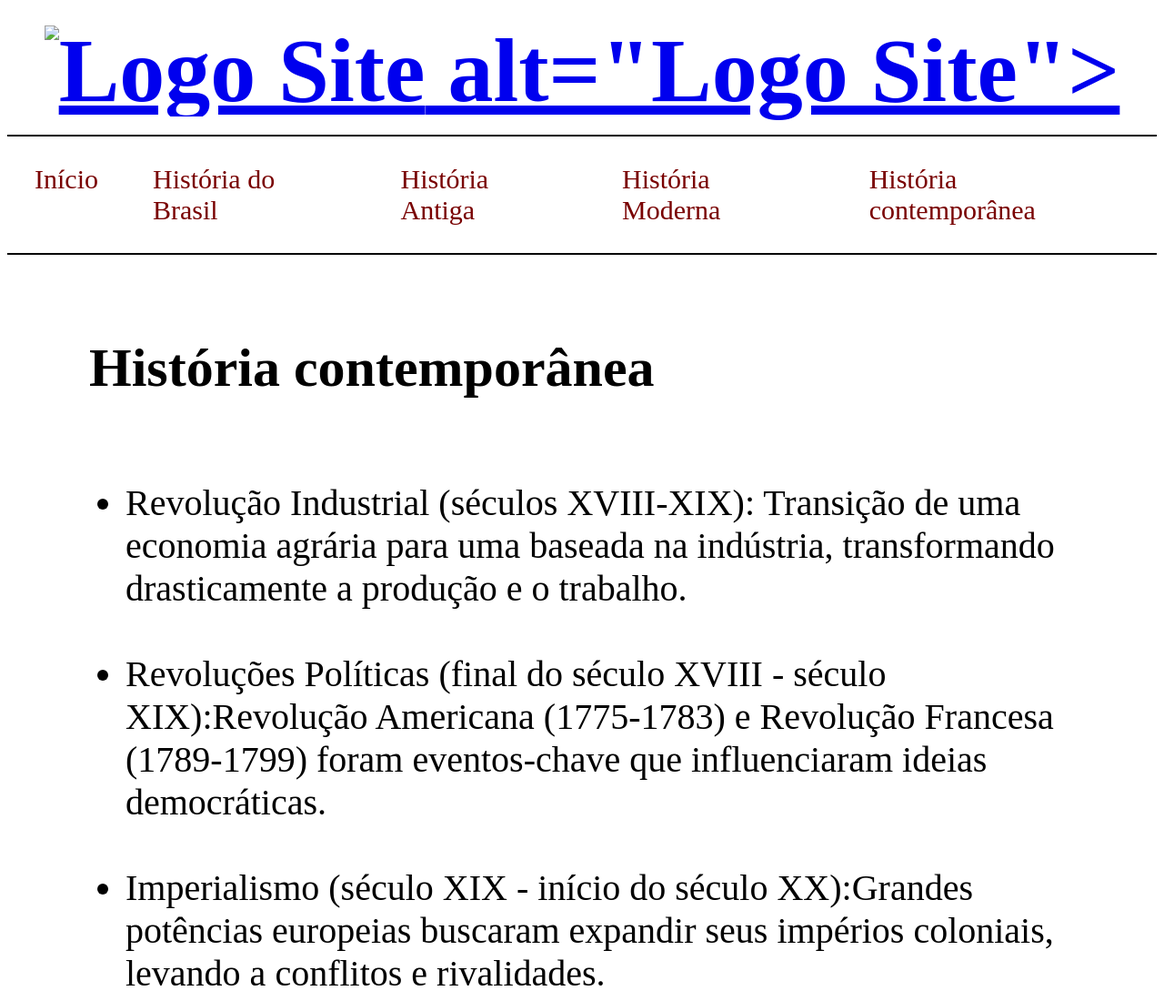
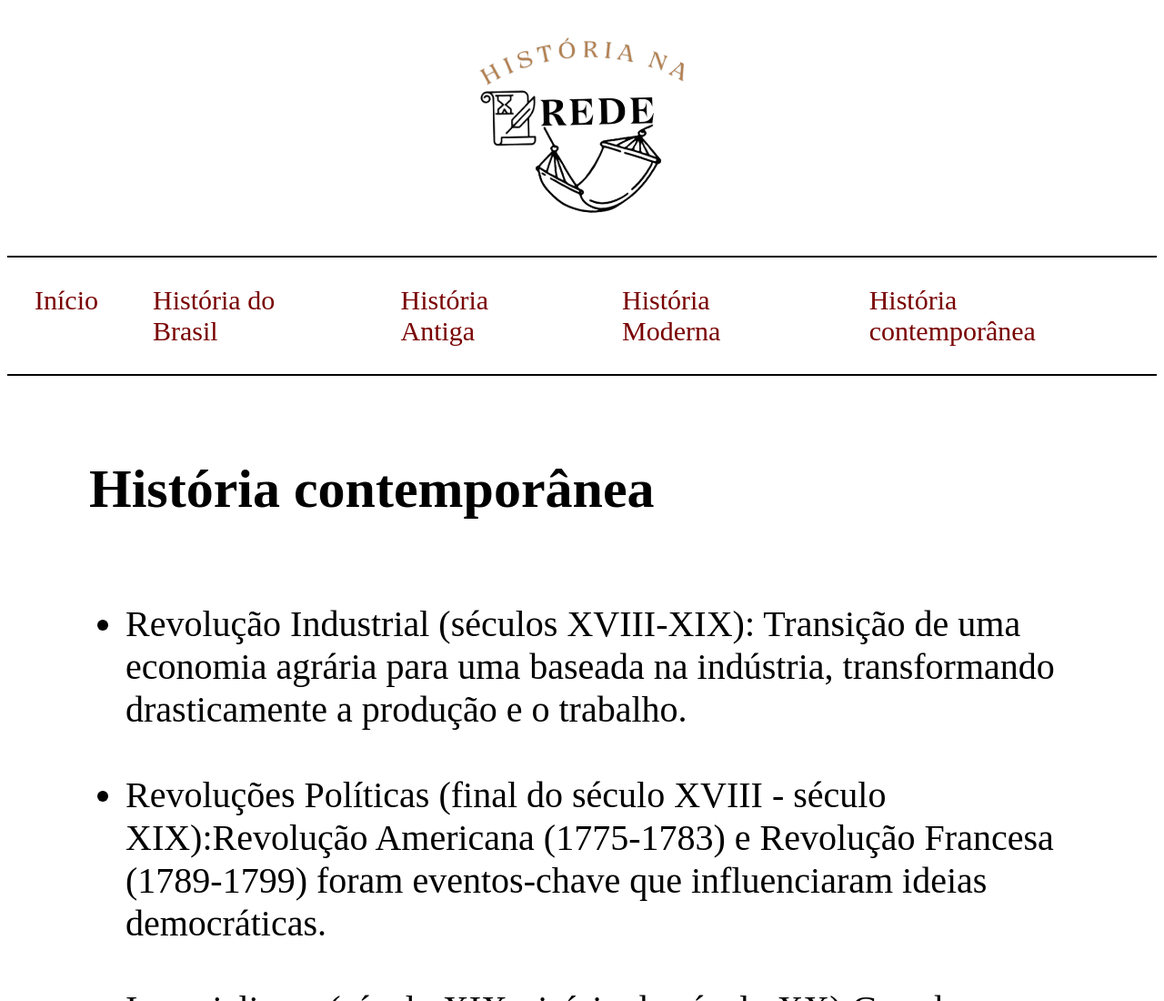
Before and after one commit to edumega254/TrabalhoFacul, a plain HTML site: page historia_contemporanea.html in a window 1280 px wide. Shown: the top 1100 px of the page at 91% size. Drawn offline with Linux system fonts and the light colour scheme; a script that the page names is missing.

Commit message:
historia_contemporanea.html

```diff
--- a/historia_contemporanea.html
+++ b/historia_contemporanea.html
@@ -11,7 +11,7 @@
 <body>
   <h1>
     <a href="index.html">
-      <img src=<img src="logo_site_ajustado.png" alt="Logo Site"> alt="Logo Site">
+    <img src="logo_site_ajustado.png" alt="Logo Site">
     </a>
   </h1>
 
```
